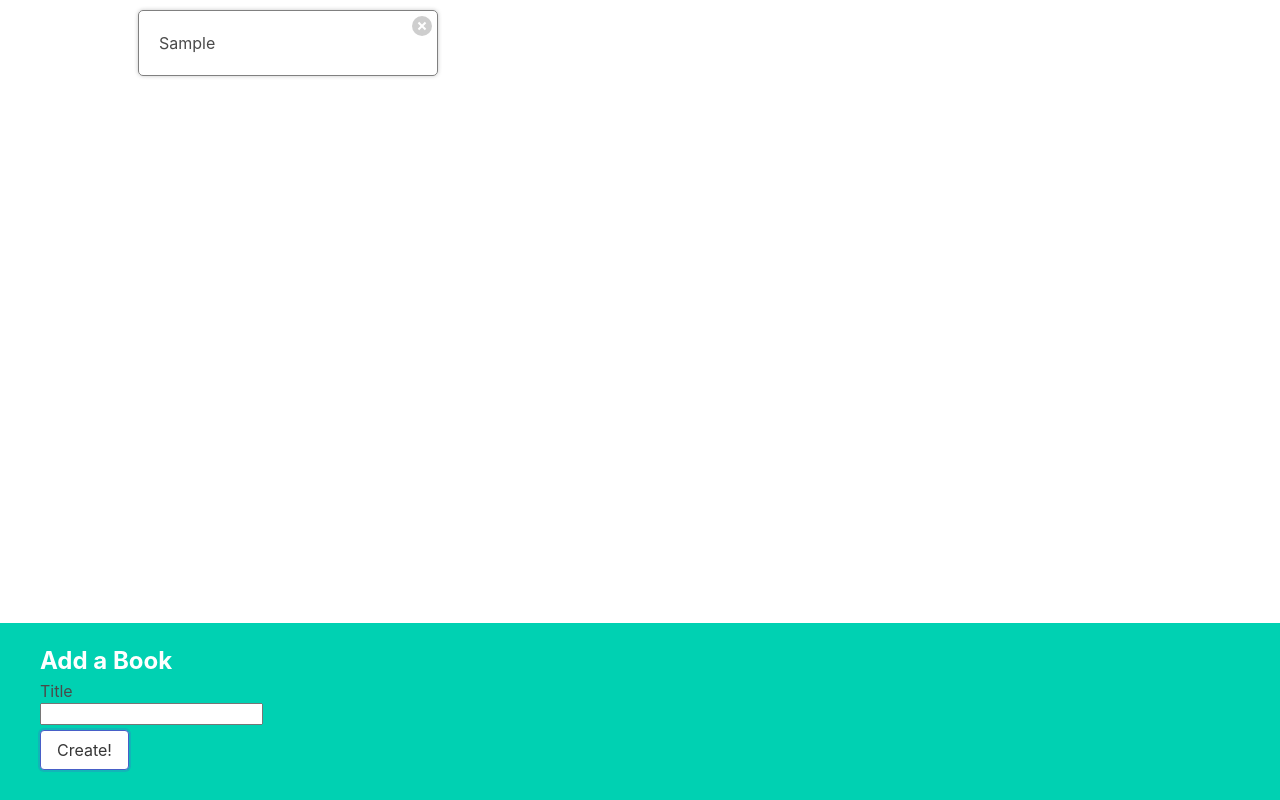
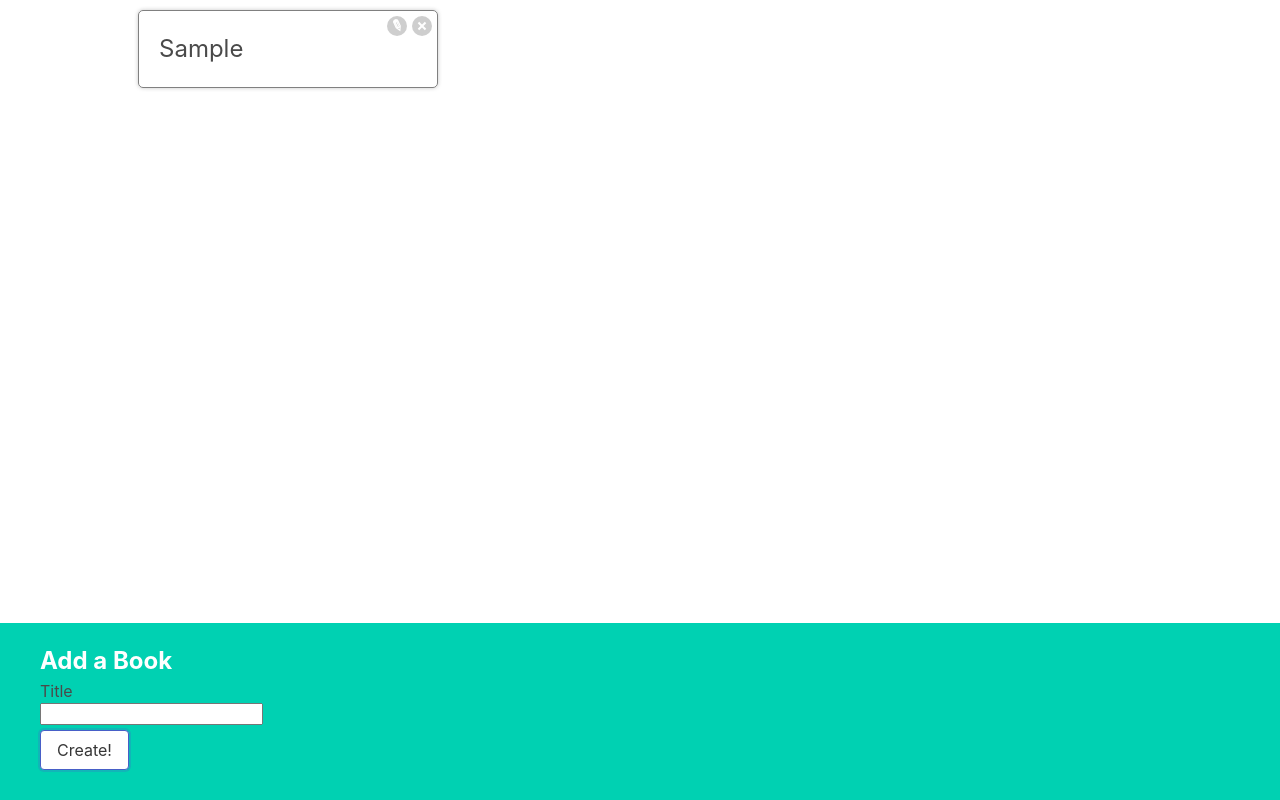
Before and after one commit to mutebipaul/simple-book-store, a React (Create React App) app: page / in a window 1280 px wide. Both pictures are taken after typing "Sample" into the empty fields and a click on the button "Create!". Built offline with nearby package versions, Linux system fonts and the light colour scheme.

Commit message:
'edit-button'

```diff
--- a/src/components/BookShow.js
+++ b/src/components/BookShow.js
@@ -1,10 +1,28 @@
+import { useState } from "react";
+import Bookedit from "./BookEdit"
+
 function BookShow({book,onDelete}) {
-    const handleClick =()=>{
+    const [showEdit,setShowEdit] = useState(false);
+
+    const handleDeleteClick =()=>{
         onDelete(book.id);
     }
-    return (<div className="book-show">{book.title}
+
+    const handleEditClick =() =>{
+        setShowEdit(!showEdit);
+    }
+    let content = <h3>{book.title}</h3>
+    if(showEdit){
+        content =<Bookedit/>
+    }
+
+    return (<div className="book-show">
+        <div>{content}</div>
+
+
     <div className="actions">
-        <button className="delete" onClick ={handleClick}>Delete</button>
+        <button className="edit" onClick={handleEditClick}>edit</button>
+        <button className="delete" onClick ={handleDeleteClick}>Delete</button>
     </div>
     </div>);
 }
```
